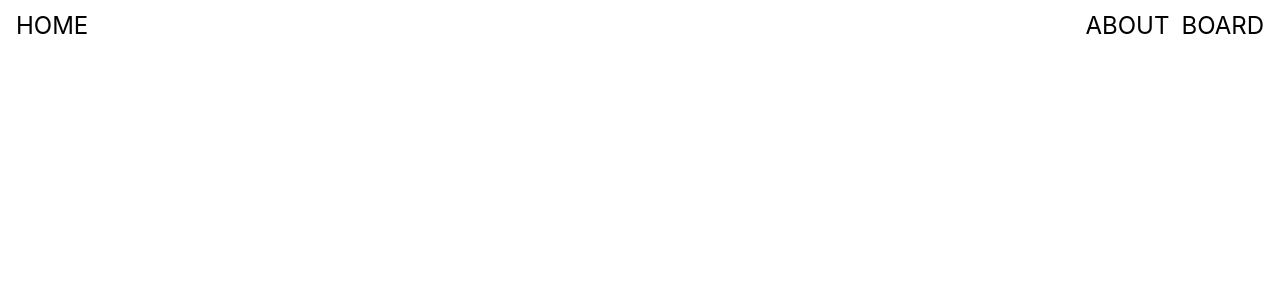
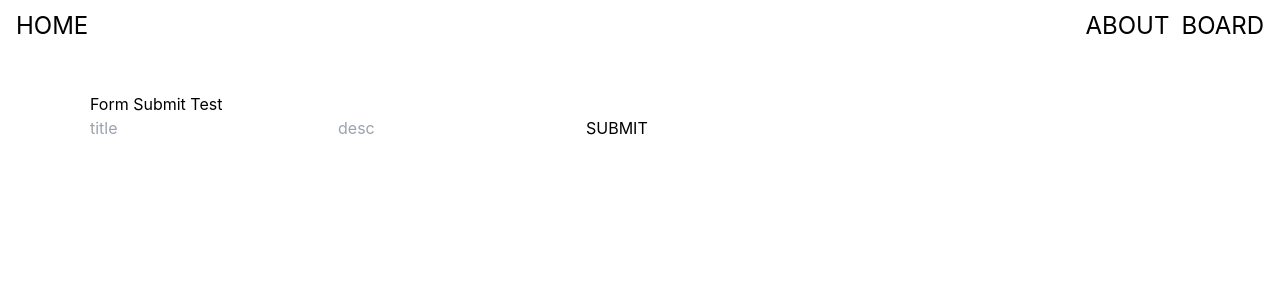
Before and after one commit to SeongYoonMin/toyblog, a Nuxt app: page /board/write in a window 1280 px wide. Shown: the top 300 px of the page. Built offline with nearby package versions, Linux system fonts and the light colour scheme; no server answers; a web font is replaced by a local one.

Commit message:
Fix: add API

```diff
--- a/pages/board/[id].vue
+++ b/pages/board/[id].vue
@@ -1,6 +1,6 @@
 <script setup lang="ts">
 const route = useRoute();
-const { data } = await useApiFetch("/api/board/list", {
+const { data } = await useApiFetch("/api/board/read", {
   method: "GET",
   params: {
     id: route.params.id,
@@ -9,7 +9,10 @@ const { data } = await useApiFetch("/api/board/list", {
 </script>
 
 <template>
-  <section>{{ data }}</section>
+  <section>
+    <div v-if="data">{{ data }}</div>
+    <div v-else>잘못된 아이디값 입니다.</div>
+  </section>
 </template>
 
 <style lang="scss" scoped></style>
--- a/pages/board/index.vue
+++ b/pages/board/index.vue
@@ -1,7 +1,22 @@
-<script setup lang="ts"></script>
+<script setup lang="ts">
+const { data } = await useApiFetch<IBoardItems[]>("/api/board/list", {
+  method: "GET",
+});
+</script>
 
 <template>
-  <section>BOARD</section>
+  <section>
+    <h1>BOARD</h1>
+    <div v-if="data" class="list flex items-start justify-start gap-2 flex-col">
+      <NuxtLink
+        v-for="items in data"
+        :key="items.id"
+        :to="'/board/' + items.id"
+      >
+        {{ items.title }}
+      </NuxtLink>
+    </div>
+  </section>
 </template>
 
 <style lang="scss" scoped></style>
--- /dev/null
+++ b/pages/board/write.vue
@@ -0,0 +1,43 @@
+<script setup lang="ts">
+const router = useRouter();
+const title = ref<string>("");
+const content = ref<string>("");
+const submitEventHandle = async () => {
+  if (title.value === "") {
+    alert("타이틀을 적어주세요.");
+    return;
+  }
+  if (content.value === "") {
+    alert("설명을 적어주세요.");
+    return;
+  }
+  const body: IBoard = {
+    title: title.value,
+    name: "유니",
+    content: content.value,
+    date: new Date(),
+  };
+  try {
+    const data = await useApi("/api/board/write", {
+      method: "POST",
+      body: body,
+    });
+    alert(data);
+    router.push("/board");
+  } catch (error) {
+  }
+};
+</script>
+
+<template>
+  <section>
+    <form @submit.prevent="submitEventHandle">
+      <legend>Form Submit Test</legend>
+      <input type="text" placeholder="title" v-model="title" />
+      <input type="text" placeholder="desc" v-model="content" />
+      <button type="submit">SUBMIT</button>
+    </form>
+  </section>
+</template>
+
+<style lang="scss" scoped></style>
```
